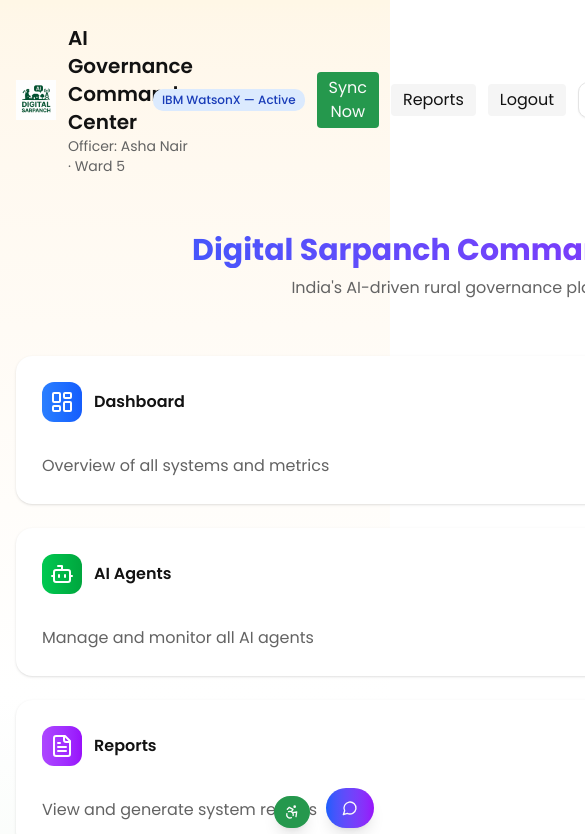
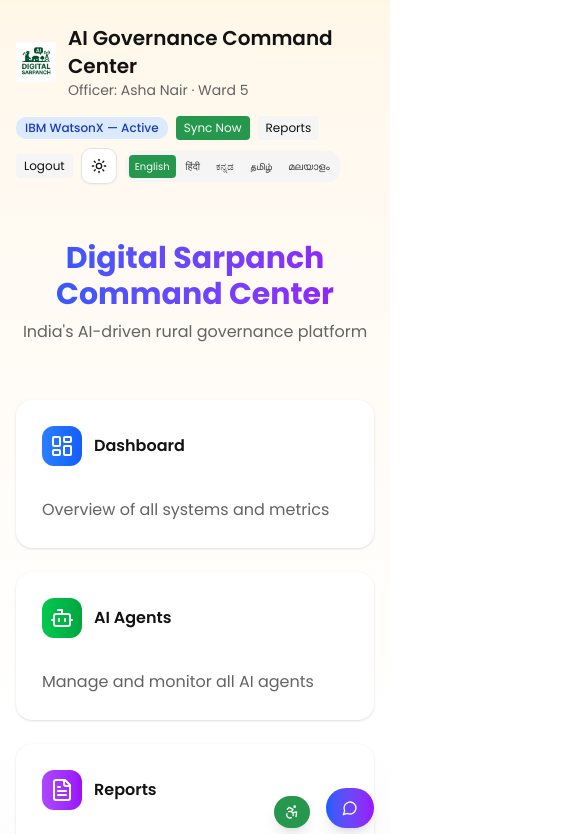
Before and after one commit to Sreejith-nair511/Zapdos-005, a Next.js app: page /officer in a window 390 px wide. Shown: the top 834 px of the page, 585 px wide, since content can reach past the window. Built offline with nearby package versions, Linux system fonts and the light colour scheme.

Commit message:
Fix repeated language bar and optimize dashboard for mobile responsiveness - Removed duplicate I18nProvider, extended layout to document end, improved mobile layouts for all components

```diff
--- a/app/officer/dashboard/page.tsx
+++ b/app/officer/dashboard/page.tsx
@@ -1,5 +1,4 @@
 "use client"
-import { I18nProvider } from "@/components/i18n-provider"
 import { LiveMetrics } from "@/components/live-metrics"
 import { InsightPanels } from "@/components/insight-panels"
 import { AlertsFeed } from "@/components/alerts-feed"
@@ -22,7 +21,7 @@ import { AgentControlConsole } from "@/components/agent-control-console"
 
 function DashboardInner() {
   return (
-    <main className="mx-auto max-w-6xl px-4 py-6 md:py-8 grid gap-6 soft-tricolor-bg" role="main">
+    <main className="px-4 py-6 md:px-6 md:py-8 grid gap-6 soft-tricolor-bg" role="main">
       <OfficerHeader />
 
       {/* Multi-Agent Architecture Visualization */}
@@ -41,7 +40,7 @@ function DashboardInner() {
         </div>
       </div>
 
-      <div className="grid grid-cols-1 md:grid-cols-3 gap-4">
+      <div className="grid grid-cols-1 sm:grid-cols-2 md:grid-cols-3 gap-4">
         <div className="card-vibrant-primary">
           <EdgeGatewayCard />
         </div>
@@ -76,8 +75,6 @@ function DashboardInner() {
 
 export default function Page() {
   return (
-    <I18nProvider>
-      <DashboardInner />
-    </I18nProvider>
+    <DashboardInner />
   )
 }
--- a/components/alerts-feed.tsx
+++ b/components/alerts-feed.tsx
@@ -16,12 +16,12 @@ export function AlertsFeed() {
   }, [list])
 
   return (
-    <div className="rounded-xl bg-card p-4 h-56 overflow-y-auto" ref={ref}>
+    <div className="rounded-xl bg-card p-3 sm:p-4 h-56 overflow-y-auto" ref={ref}>
       <div className="text-xs uppercase tracking-wide text-muted-foreground mb-2">{"AI Alerts"}</div>
       <ul className="grid gap-2">
         {list.map((a: any, idx: number) => (
-          <li key={idx} className="flex items-center justify-between rounded-lg bg-secondary px-3 py-2">
-            <span>{a.message}</span>
+          <li key={idx} className="flex flex-col sm:flex-row sm:items-center justify-between rounded-lg bg-secondary px-3 py-2 gap-1 sm:gap-0">
+            <span className="text-sm">{a.message}</span>
             <span className="text-xs text-muted-foreground">{a.time}</span>
           </li>
         ))}
--- a/components/insight-panels.tsx
+++ b/components/insight-panels.tsx
@@ -330,7 +330,7 @@ export function InsightPanels() {
   }
 
   return (
-    <div className="grid grid-cols-1 md:grid-cols-2 gap-4">
+    <div className="grid grid-cols-1 sm:grid-cols-2 gap-4">
       <Panel
         title="🌾 Crop Health Monitor"
         icon={<Wheat className="h-5 w-5 text-green-600" />}
--- a/components/language-toggle.tsx
+++ b/components/language-toggle.tsx
@@ -12,15 +12,14 @@ const options = [
 export function LanguageToggle() {
   const { lang, setLang } = useI18n()
   return (
-    <div className="inline-flex items-center gap-2 rounded-lg bg-secondary px-2 py-1">
+    <div className="inline-flex items-center gap-1 sm:gap-2 rounded-lg bg-secondary px-1 py-1 sm:px-2 sm:py-1">
       {options.map((o) => (
         <button
           key={o.code}
           onClick={() => setLang(o.code as any)}
-          className={`text-xs md:text-sm rounded px-2 py-1 transition ${
+          className={`text-[10px] sm:text-xs md:text-sm rounded px-1.5 py-1 sm:px-2 transition ${
             lang === o.code ? "bg-primary text-primary-foreground" : "text-foreground/80 hover:bg-muted"
           }`}
-          aria-pressed={lang === o.code}
         >
           {o.label}
         </button>
--- a/components/live-ai-feed.tsx
+++ b/components/live-ai-feed.tsx
@@ -102,8 +102,8 @@ export function LiveAIFeed() {
   }
 
   return (
-    <div className="bg-card rounded-lg border p-4 h-64 overflow-hidden">
-      <h3 className="font-semibold mb-2">Live AI Feed</h3>
+    <div className="bg-card rounded-lg border p-3 sm:p-4 h-64 overflow-hidden">
+      <h3 className="font-semibold mb-2 text-lg">Live AI Feed</h3>
       <div className="h-52 overflow-y-auto">
         <AnimatePresence>
           {items.map((item) => (
@@ -113,16 +113,16 @@ export function LiveAIFeed() {
               animate={{ opacity: 1, x: 0 }}
               exit={{ opacity: 0, x: 20 }}
               transition={{ duration: 0.3 }}
-              className="flex items-start gap-2 p-2 mb-2 rounded bg-secondary/50 hover:bg-secondary transition-colors"
+              className="flex flex-col sm:flex-row sm:items-start gap-2 p-2 mb-2 rounded bg-secondary/50 hover:bg-secondary transition-colors"
             >
-              <div className="mt-0.5">
+              <div className="mt-0.5 flex-shrink-0">
                 {getLevelIcon(item.level)}
               </div>
               <div className="flex-1 min-w-0">
                 <div className={`font-medium ${getAgentColor(item.agent)}`}>
                   {item.agent}
                 </div>
-                <p className="text-sm text-foreground truncate">
+                <p className="text-sm text-foreground">
                   {item.message}
                 </p>
                 {item.stt && (
@@ -138,7 +138,7 @@ export function LiveAIFeed() {
                   </div>
                 )}
               </div>
-              <div className="flex gap-1 flex-wrap sm:flex-nowrap">
+              <div className="flex gap-1 flex-wrap sm:flex-nowrap mt-2 sm:mt-0">
                 <button
                   className="text-xs bg-green-500 text-white px-2 py-1 rounded hover:bg-green-600 transition-colors flex items-center gap-1 whitespace-nowrap flex-1 min-w-[80px]"
                   aria-label="Acknowledge"
@@ -192,7 +192,7 @@ export function LiveAIFeed() {
       {/* WatsonX Modal */}
       {showWatsonXModal && selectedItem && (
         <div className="fixed inset-0 bg-black/50 flex items-center justify-center p-2 sm:p-4 z-50">
-          <div className="w-full max-w-2xl rounded-xl bg-card p-4 sm:p-6 ring-1 ring-border max-h-[90vh] overflow-y-auto">
+          <div className="w-full max-w-2xl rounded-xl bg-card p-3 sm:p-6 ring-1 ring-border max-h-[90vh] overflow-y-auto">
             <div className="flex justify-between items-center mb-4">
               <h3 className="text-lg sm:text-xl font-semibold">IBM WatsonX Insights</h3>
               <button
--- a/components/officer-header.tsx
+++ b/components/officer-header.tsx
@@ -14,7 +14,7 @@ export function OfficerHeader() {
   }
 
   return (
-    <header className="flex items-center justify-between">
+    <header className="flex flex-col sm:flex-row sm:items-center justify-between gap-4">
       <div className="flex items-center gap-3">
         <img
           src="/logo.png"
@@ -26,17 +26,17 @@ export function OfficerHeader() {
           <div className="text-sm text-muted-foreground">{"Officer: Asha Nair · Ward 5"}</div>
         </div>
       </div>
-      <div className="flex items-center gap-3">
-        <Badge variant="secondary" className="bg-blue-100 text-blue-800">
+      <div className="flex flex-wrap items-center gap-2 sm:gap-3">
+        <Badge variant="secondary" className="bg-blue-100 text-blue-800 text-xs sm:text-sm">
           IBM WatsonX — Active
         </Badge>
-        <button aria-label="Sync Now" className="rounded bg-primary text-primary-foreground px-3 py-1">
+        <button aria-label="Sync Now" className="rounded bg-primary text-primary-foreground px-2 py-1 text-xs sm:px-3 sm:py-1 sm:text-sm">
           {t("syncNow")}
         </button>
-        <button aria-label="Open Reports" className="rounded bg-secondary px-3 py-1">
+        <button aria-label="Open Reports" className="rounded bg-secondary px-2 py-1 text-xs sm:px-3 sm:py-1 sm:text-sm">
           {t("reports")}
         </button>
-        <button aria-label="Logout" className="rounded bg-secondary px-3 py-1" onClick={handleLogout}>
+        <button aria-label="Logout" className="rounded bg-secondary px-2 py-1 text-xs sm:px-3 sm:py-1 sm:text-sm" onClick={handleLogout}>
           {t("logout")}
         </button>
         <ThemeToggle />
```
